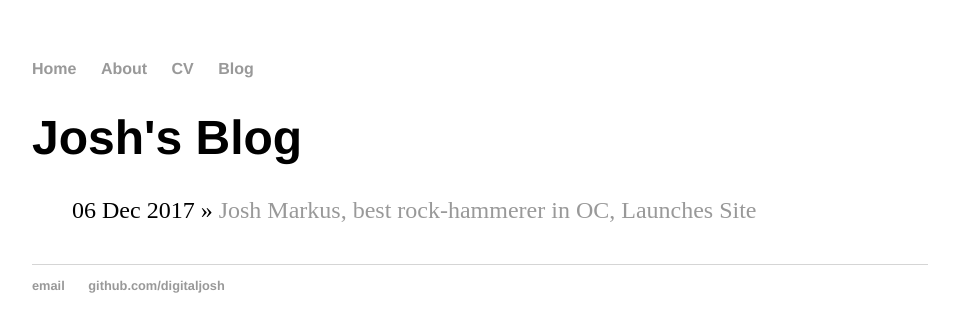
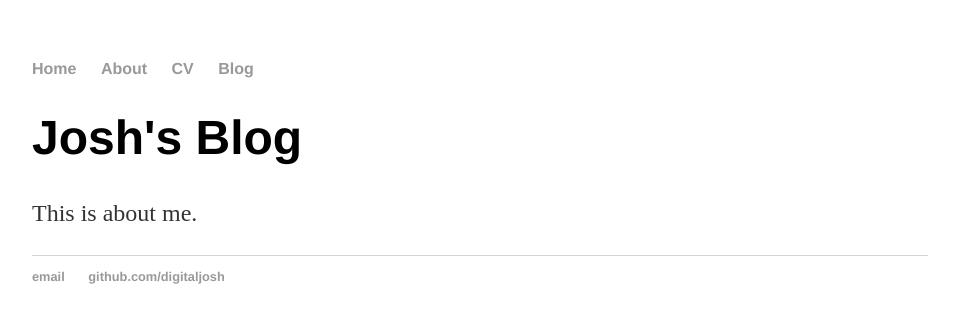
Before and after one commit to digitaljosh/digitaljosh.github.io, a Jekyll site: the page built from about/index.html, in a window 1280 px wide. Shown: the top 332 px of the page, without its empty margins (160-1119 px from the left). Built offline with Jekyll 4.4.1, drawn with Linux system fonts in a browser that asks for light colours.

Commit message:
Update index.html

```diff
--- a/about/index.html
+++ b/about/index.html
@@ -3,9 +3,4 @@ layout: default
 title: Josh's Blog
 ---
 	<h1>{{ page.title }}</h1>
-	<ul class="posts">
-
-	  {% for post in site.posts %}
-	    <li><span>{{ post.date | date_to_string }}</span> » <a href="{{ post.url }}" title="{{ post.title }}">{{ post.title }}</a></li>
-	  {% endfor %}
-	</ul>
+<p>This is about me.</p>
```
